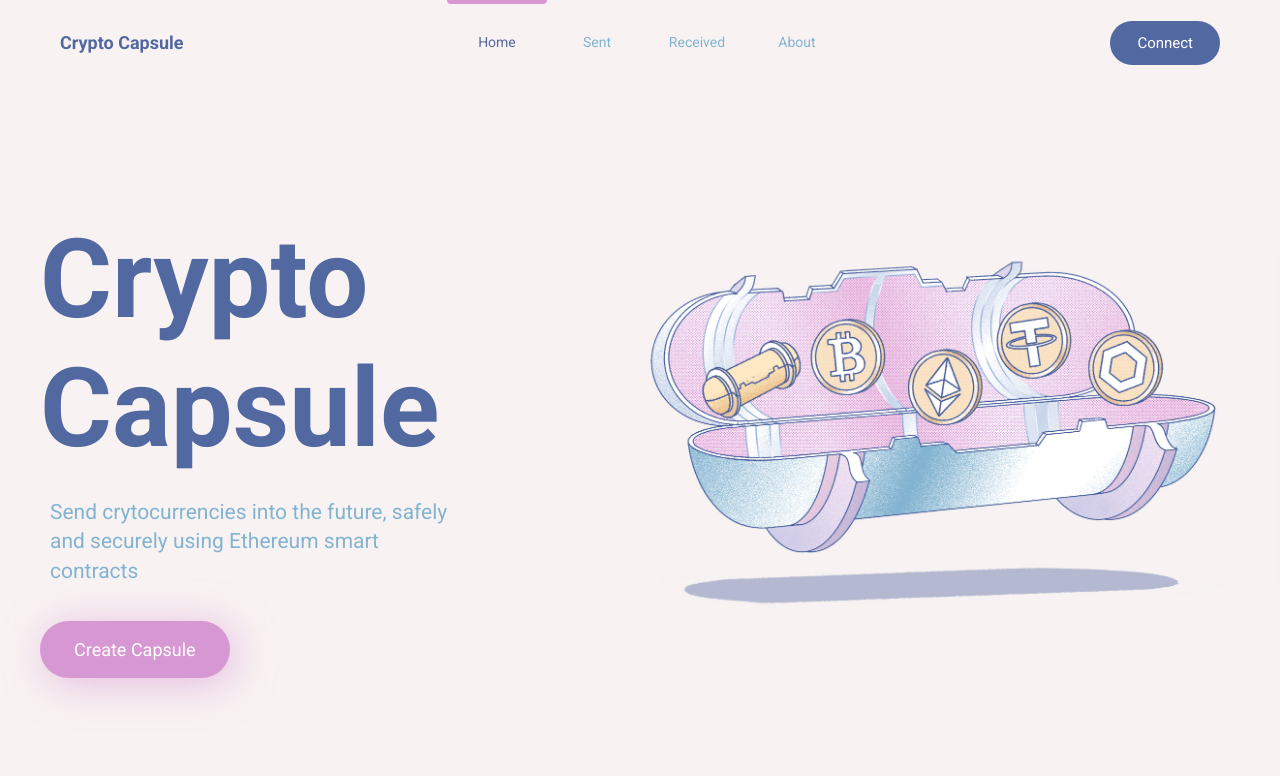
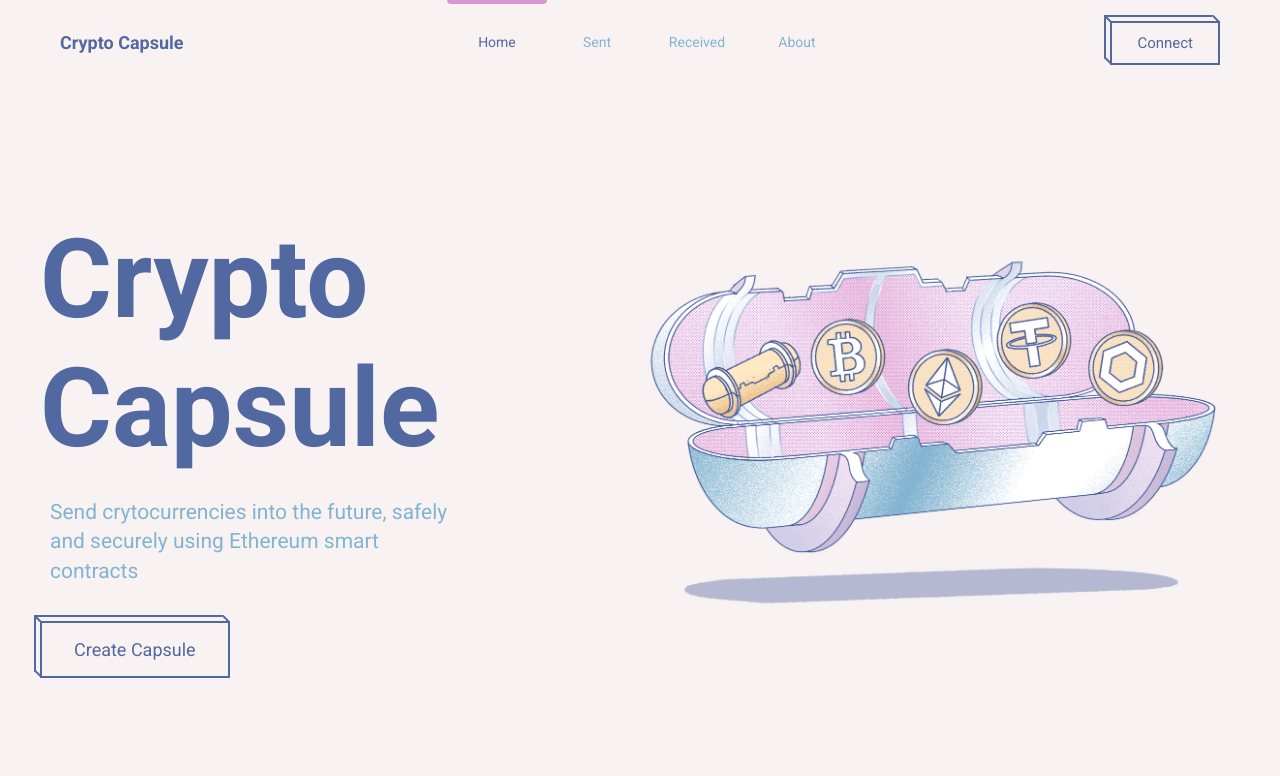
Before and after one commit to chase-manning/crypto-capsule, a React (Create React App) app in the folder client/: page / in a window 1280 px wide. Shown: the top 776 px of the page. Built offline with nearby package versions, Linux system fonts and the light colour scheme; a web font is replaced by a local one.

Commit message:
:lipstick: change buttons to blocks

```diff
--- a/client/src/components/Button.tsx
+++ b/client/src/components/Button.tsx
@@ -1,30 +1,25 @@
 import React from "react";
 import styled from "styled-components";
+import Block from "./Block";
 
 type StyledProps = {
   primary?: boolean;
 };
 
 const StyledButton = styled.button`
-  padding: ${(props: StyledProps) =>
-    props.primary ? "18px 34px" : "13px 27px"};
-  font-size: ${(props: StyledProps) => (props.primary ? "18px" : "15px")};
-  border-radius: ${(props: StyledProps) => (props.primary ? "29px" : "22px")};
-  background-color: ${(props: StyledProps) =>
-    props.primary ? "var(--primary)" : "var(--dark)"};
-  color: white;
+  position: relative;
+  color: var(--main);
   display: flex;
   justify-content: center;
   align-items: center;
   cursor: pointer;
-  box-shadow: ${(props: StyledProps) =>
-    props.primary ? "5px 5px 40px var(--primary-shadow)" : "none"};
-  transition: all 0.3s;
+`;
 
-  :hover {
-    box-shadow: ${(props: StyledProps) =>
-      props.primary ? "2px 2px 20px var(--primary-shadow)" : "none"};
-  }
+const Content = styled.div`
+  padding: ${(props: StyledProps) =>
+    props.primary ? "18px 34px" : "13px 27px"};
+  font-size: ${(props: StyledProps) => (props.primary ? "18px" : "15px")};
+  position: relative;
 `;
 
 type Props = {
@@ -35,8 +30,9 @@ type Props = {
 
 const Button = (props: Props) => {
   return (
-    <StyledButton primary={props.primary} onClick={() => props.click()}>
-      {props.text}
+    <StyledButton onClick={() => props.click()}>
+      <Block />
+      <Content primary={props.primary}>{props.text}</Content>
     </StyledButton>
   );
 };
```
